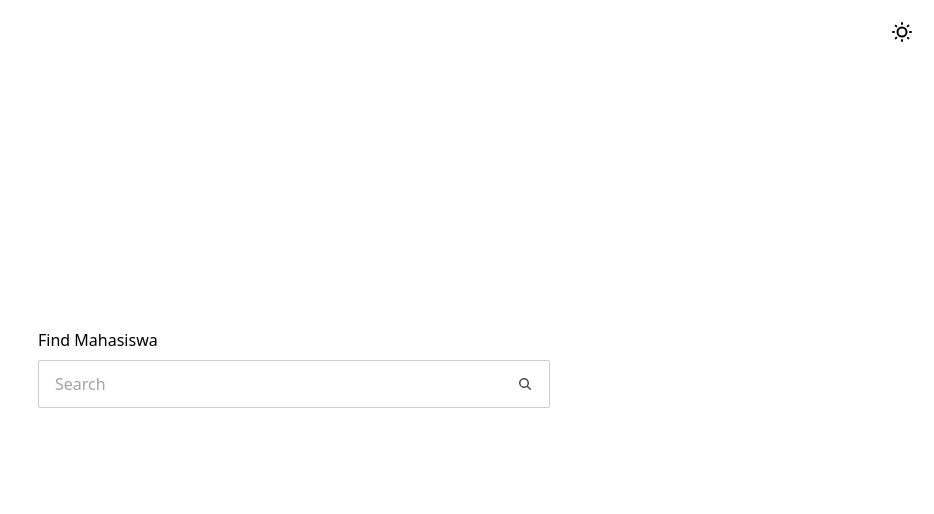
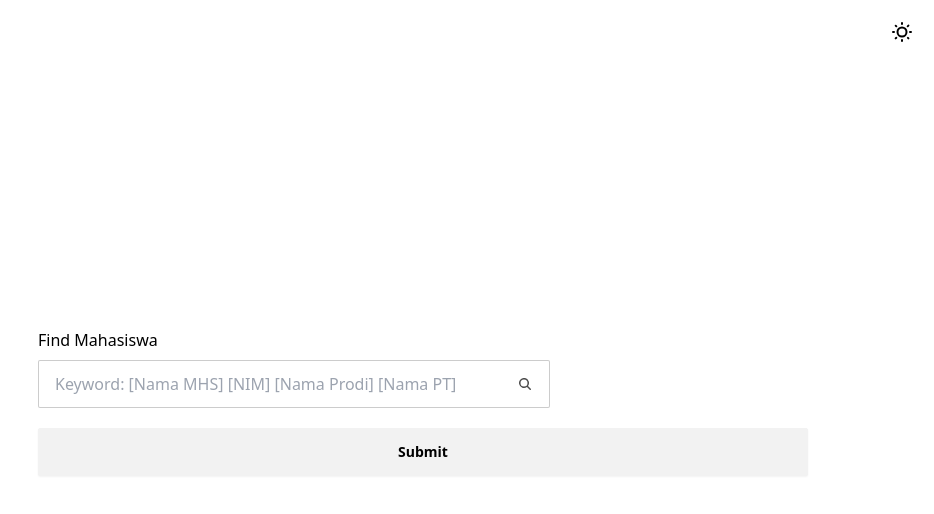
Before and after one commit to chrystalio/MahasiswaLookup, a SvelteKit app: page /app in a window 1280 px wide. Shown: the top 514 px of the page, without its empty margins (346-1280 px from the left). Built offline with nearby package versions, Linux system fonts and the light colour scheme.

Commit message:
Add submit button and set placeholder

```diff
--- a/src/components/SearchForm.svelte
+++ b/src/components/SearchForm.svelte
@@ -4,7 +4,10 @@
 
 <form>
     <label class="input input-bordered flex items-center gap-2">
-        <input type="text" class="grow rounded-md" placeholder="Search" />
+        <input type="text" class="grow rounded-md" placeholder="Keyword: [Nama MHS] [NIM] [Nama Prodi] [Nama PT]" />
         <svg xmlns="http://www.w3.org/2000/svg" viewBox="0 0 16 16" fill="currentColor" class="w-4 h-4 opacity-70"><path fill-rule="evenodd" d="M9.965 11.026a5 5 0 1 1 1.06-1.06l2.755 2.754a.75.75 0 1 1-1.06 1.06l-2.755-2.754ZM10.5 7a3.5 3.5 0 1 1-7 0 3.5 3.5 0 0 1 7 0Z" clip-rule="evenodd" /></svg>
     </label>
+    <div class="container">
+        <button class="btn btn-wide px-44 md:px-96 my-5">Submit</button>
+    </div>
 </form>
```
